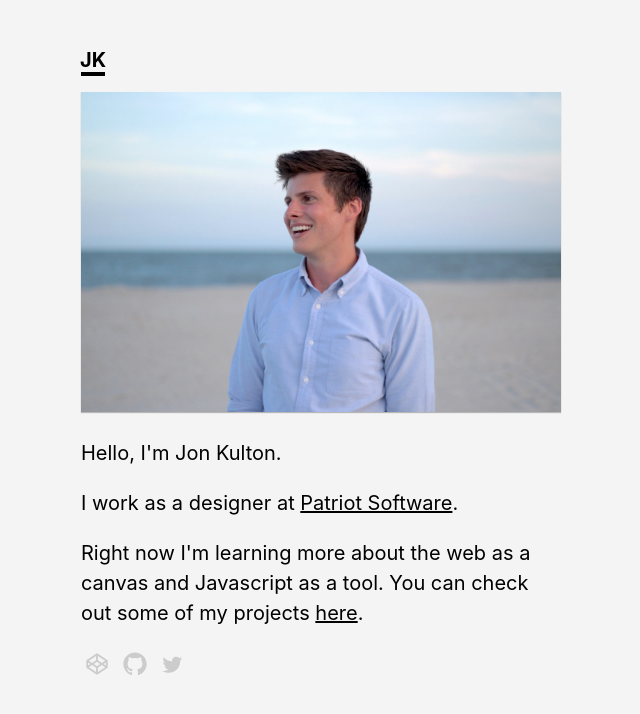
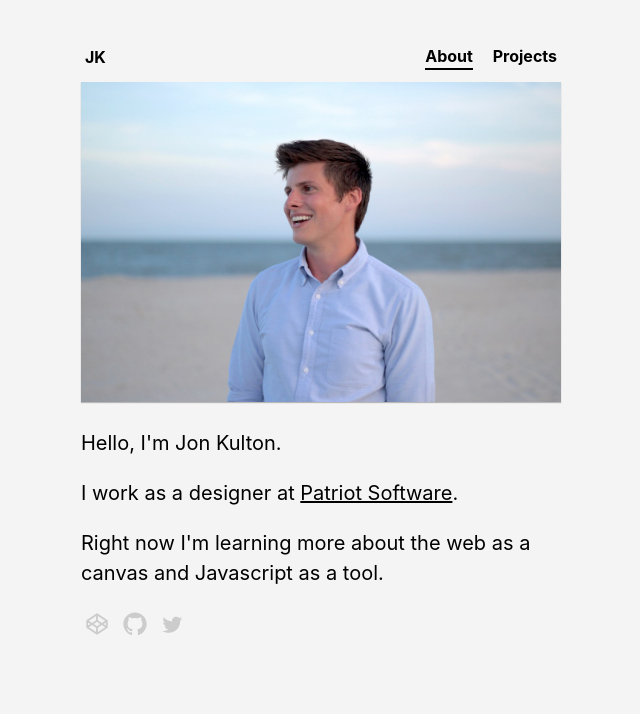
Before and after one commit to jkulton/jkulton.github.io, a Jekyll site: the page built from index.html, in a window 1280 px wide. Shown: the top 714 px of the page, without its empty margins (319-959 px from the left). Built offline with Jekyll 4.4.1, drawn with Linux system fonts in a browser that asks for light colours.

Commit message:
add header navigation

```diff
--- a/index.html
+++ b/index.html
@@ -6,9 +6,13 @@ title: Jon Kulton
 <section class="w-100 h-100">
 	<section class="f5 lh-copy pa3 pt4-l mw6 center">
 
-		<a class="f4 grow mb3 h1 w1 mt3 dib pa1 no-underline bb b--black bw2 inline-flex items-center justify-center" href="/">
-			<span class="b black">JK</span>
-		</a>
+			<span class="f5 w-100 mv2 dib pa1 bw1 inline-flex items-center justify-center">
+				<a href="/" class="dib b grow black no-underline">JK</a>
+				<span class="mla b black">
+					<a class="dib mh2 no-underline bb b--black bw1" href="/">About</a>
+					<a class="dib mh2 no-underline" href="/Projects">Projects</a>
+				</span>
+			</span>
 
 		<img src="img-min.jpg" class="bs-1" />
 
@@ -16,7 +20,7 @@ title: Jon Kulton
 
 		<p class="f4-ns f5">I work as a designer at <a href="https://www.patriotsoftware.com/">Patriot Software</a>.</p>
 
-		<p class="f4-ns f5">Right now I'm learning more about the web as a canvas and Javascript as a tool. You can check out some of my projects <a href="/projects">here</a>.</p>
+		<p class="f4-ns f5">Right now I'm learning more about the web as a canvas and Javascript as a tool.</p>
 
 		<p>
 			<a class="no-underline" title="CodePen" href="http://www.codepen.io/jkulton">
```
Also changed, not shown: projects/index.html (+7 -3 lines).
